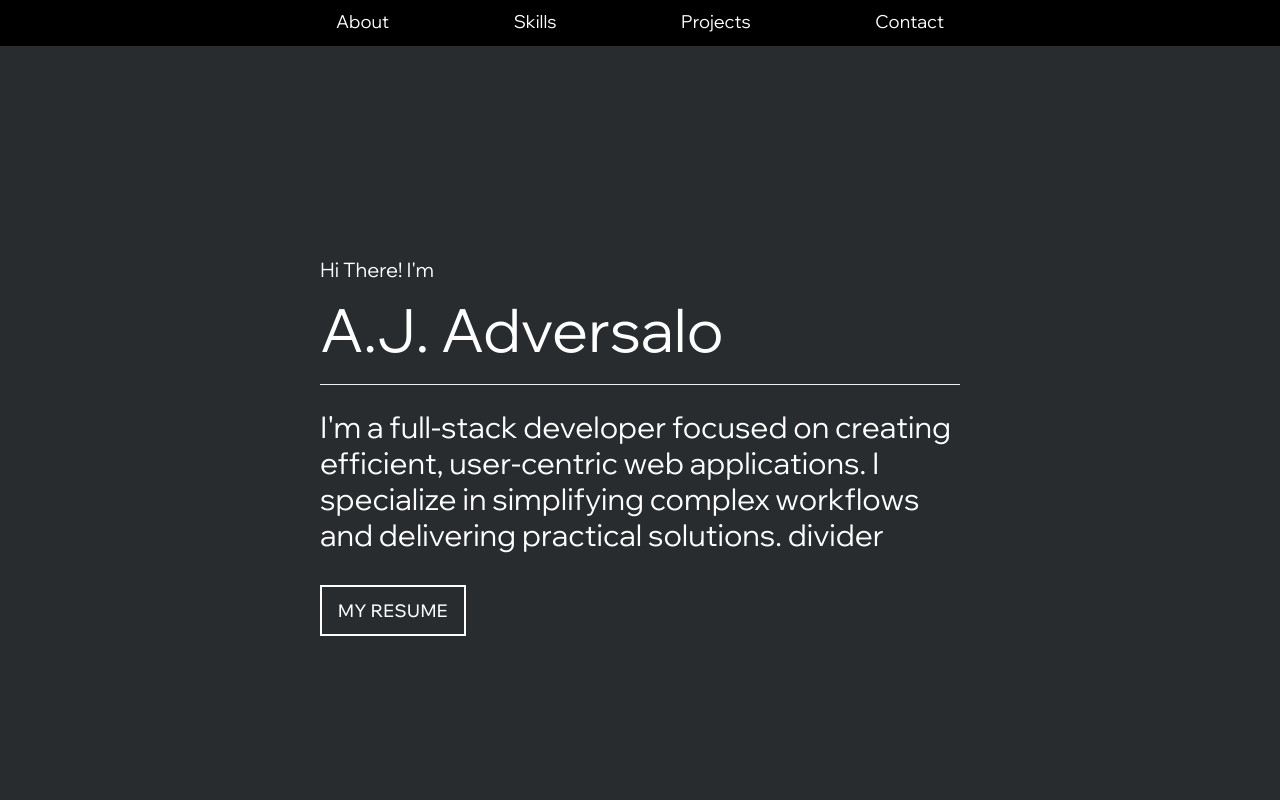
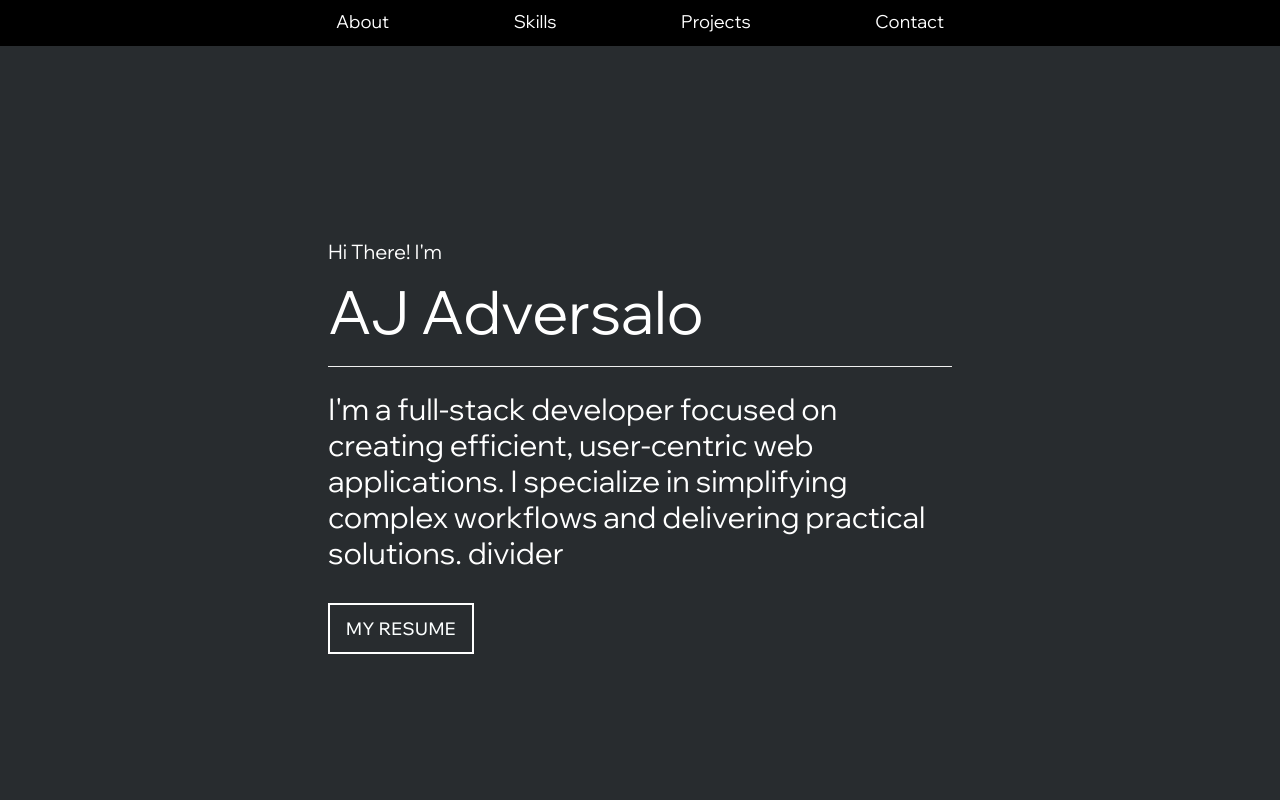
Before and after one commit to ajadversalo/ajadversalo.github.io, a React (Create React App) app: page / in a window 1280 px wide. Shown: the top 800 px of the page. Built offline with nearby package versions, Linux system fonts and the light colour scheme.

Commit message:
Name update and padding

```diff
--- a/src/App.tsx
+++ b/src/App.tsx
@@ -239,12 +239,12 @@ function App() {
             <div className="h-screen">
 
             <div className="h-full flex items-center justify-center">
-                <div className={"w-[40rem] text-white"}>
+                <div className={"w-[40rem] text-white p-2"}>
                     <div className={"text-xl pb-4"}>
                         Hi There! I'm
                     </div>
                     <div className={"text-6xl"}>
-                        A.J. Adversalo
+                        AJ Adversalo
                     </div>
                     <Divider className="bg-white"/>
                     <div className={"text-3xl"}>
```
